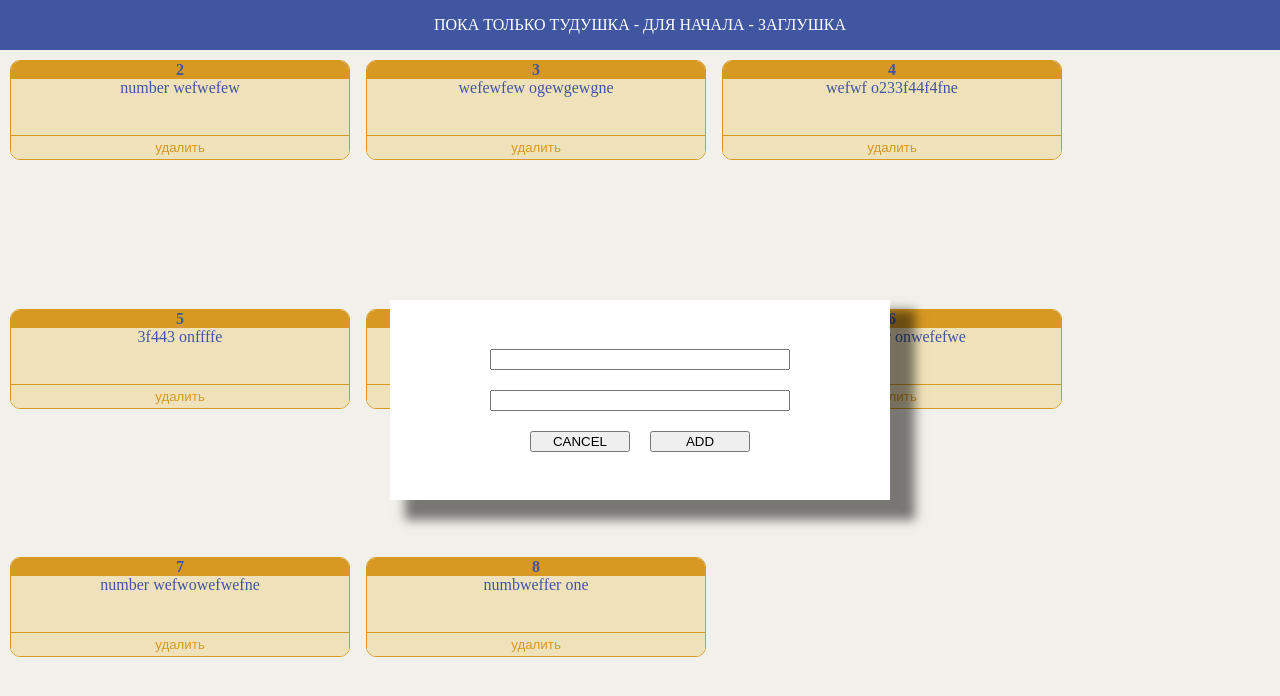
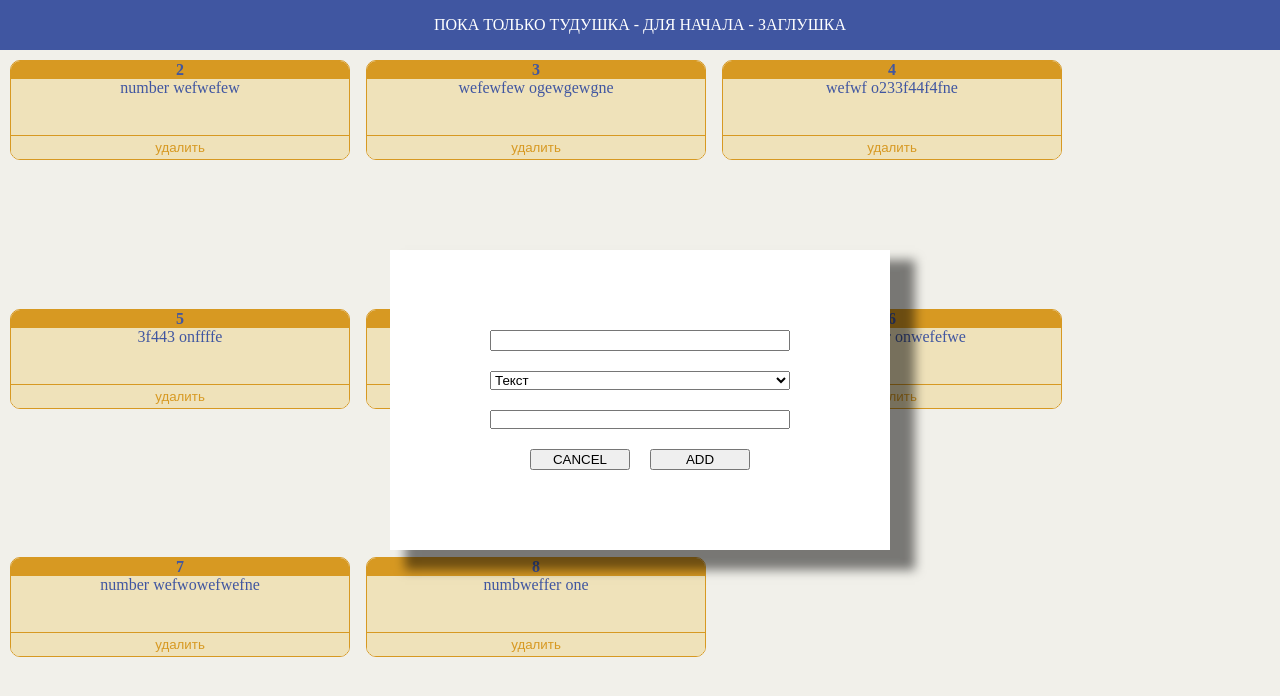
Before and after one commit to AnConst/SomeRepp, a React (Vite) app: page / in a window 1280 px wide. Both pictures are taken after a click on the element "ПОКА ТОЛЬКО ТУДУШКА - ДЛЯ НАЧАЛА - ЗАГЛУШКА". Shown: the top 696 px of the page. Built offline with nearby package versions, Linux system fonts and the light colour scheme.

Commit message:
add teseract for parsing img to text and create text area component

```diff
--- a/package.json
+++ b/package.json
@@ -17,6 +17,7 @@
   "dependencies": {
     "react": "^18.2.0",
     "react-dom": "^18.2.0",
+    "tesseract.js": "^5.0.5",
     "zustand": "^4.5.1"
   }
 }
--- a/src/components/AddTaskModal/AddTaskModal.tsx
+++ b/src/components/AddTaskModal/AddTaskModal.tsx
@@ -1,5 +1,7 @@
 import { Dispatch, SetStateAction, useState } from "react";
+import Tesseract from "tesseract.js";
 import { Modal } from "../../ds/Modal/Modal";
+import { TextArea } from "../../ds/TextArea/TextArea";
 import { useTodoStore } from "../../store";
 import styles from "./AddTaskModal.module.css";
 
@@ -9,15 +11,45 @@ export function AddTaskModal({
   closeModal: Dispatch<SetStateAction<boolean>>;
 }) {
   const [todoData, setTodoData] = useState({ title: "", description: "" });
+  const [todoType, setTodoType] = useState("text");
+  const [loading, setLoading] = useState(false);
+
   const { addTodo } = useTodoStore((state) => state);
 
-  const changeHandler = (e: React.ChangeEvent<HTMLInputElement>) => {
+  const changeHandler = (
+    e: React.ChangeEvent<HTMLInputElement | HTMLTextAreaElement>
+  ) => {
+
     setTodoData((prev) => ({ ...prev, [e.target.name]: e.target.value }));
   };
 
   const addHandler = () => {
     addTodo(todoData);
     closeModal(false);
+  };
+
+  function handleImageChange(e: React.ChangeEvent<HTMLInputElement>) {
+    if (!e.target.files) return;
+    const path = URL.createObjectURL(e.target.files[0]);
+    resolveImage(path);
+  }
+
+  const resolveImage = (path: string) => {
+    console.log(path);
+    setLoading(true);
+    Tesseract.recognize(path, "rus", {
+      logger: (m) => console.log(m),
+    })
+      .catch((err) => {
+        console.error("ERROR", err);
+        setLoading(false);
+      })
+      .then((result) => {
+        let text = result?.data.text;
+        console.log("text", text);
+        setTodoData((props) => ({ ...props, description: text || "" }));
+        setLoading(false);
+      });
   };
 
   return (
@@ -27,10 +59,26 @@ export function AddTaskModal({
           name='title'
           value={todoData.title}
           onChange={(e) => changeHandler(e)}></input>
-        <input
+        <select name='taskType' onChange={(e) => setTodoType(e.target.value)}>
+          <option value='text'>Текст</option>
+          <option value='img'>Картинка на РУССКОМ!!!</option>
+          <option value='audio' disabled>
+            Аудио
+          </option>
+        </select>
+        {todoType === "img" && (
+          <input
+            type='file'
+            name=''
+            id=''
+            onChange={handleImageChange}
+            accept='image/*'
+          />
+        )}
+        {loading ? "Идет загрузка..." : <TextArea
           name='description'
           value={todoData.description}
-          onChange={(e) => changeHandler(e)}></input>
+          onChange={changeHandler}></TextArea>}
         <div className={styles.buttonBox}>
           <button onClick={() => closeModal(false)}>CANCEL</button>
           <button onClick={addHandler}>ADD</button>
--- a/src/ds/Modal/Modal.module.css
+++ b/src/ds/Modal/Modal.module.css
@@ -1,7 +1,7 @@
 .container {
   position: absolute;
   width: 500px;
-  height: 200px;
+  height: 300px;
   top: 0;
   bottom: 0;
   left: 0;
--- /dev/null
+++ b/src/ds/TextArea/TextArea.module.css
@@ -0,0 +1,4 @@
+.textArea {
+  width: 100%;
+  resize: none;
+}
--- /dev/null
+++ b/src/ds/TextArea/TextArea.tsx
@@ -0,0 +1,53 @@
+import {
+  TextareaHTMLAttributes,
+  forwardRef,
+  useEffect,
+  useImperativeHandle,
+  useRef,
+  useState,
+} from "react";
+
+import styles from "./TextArea.module.css";
+
+type TextAreaProps = {
+  value: string;
+  onChange: (
+    e: React.ChangeEvent<HTMLInputElement | HTMLTextAreaElement>
+  ) => void;
+} & Omit<TextareaHTMLAttributes<HTMLTextAreaElement>, "onChange" | "value">;
+
+export const TextArea = forwardRef<HTMLTextAreaElement, TextAreaProps>(
+  (props, ref) => {
+    const textAreaRef = useRef<HTMLTextAreaElement>(null);
+
+    useImperativeHandle(ref, () => textAreaRef.current!);
+
+    const [text, setText] = useState<string>(props.value || "");
+
+    const changeHandler = (e: React.ChangeEvent<HTMLTextAreaElement>) => {
+      setText(e.target.value);
+      props.onChange(e);
+      console.log(e.target.name);
+    };
+
+    useEffect(() => {
+      if (!textAreaRef.current) return;
+      textAreaRef.current.style.height = `0px`;
+      const scrollHeight = textAreaRef.current.scrollHeight;
+      textAreaRef.current.style.height = `${scrollHeight}px`;
+    }, [text]);
+
+    useEffect(() => {
+      setText(props.value);
+    }, [props.value]);
+
+    return (
+      <textarea
+        name={props.name}
+        className={styles.textArea}
+        ref={textAreaRef}
+        value={text}
+        onChange={changeHandler}></textarea>
+    );
+  }
+);
```
Also changed, not shown: 1 other file (tests, documents, lock files or other folders).
